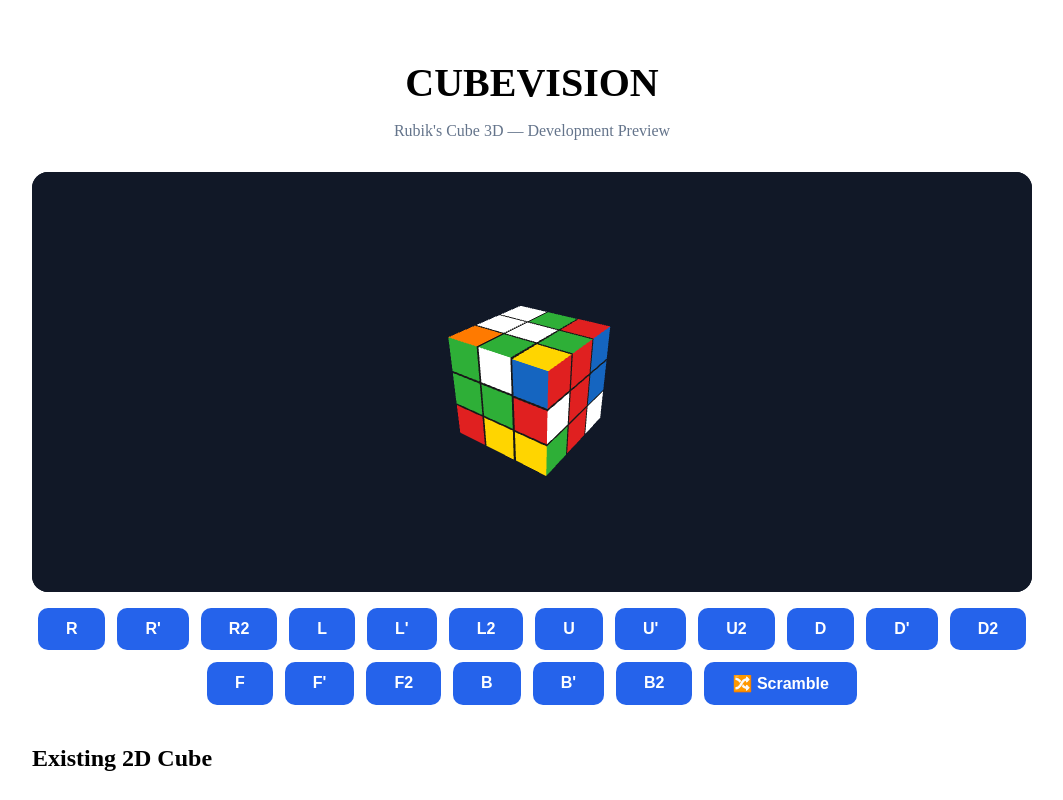
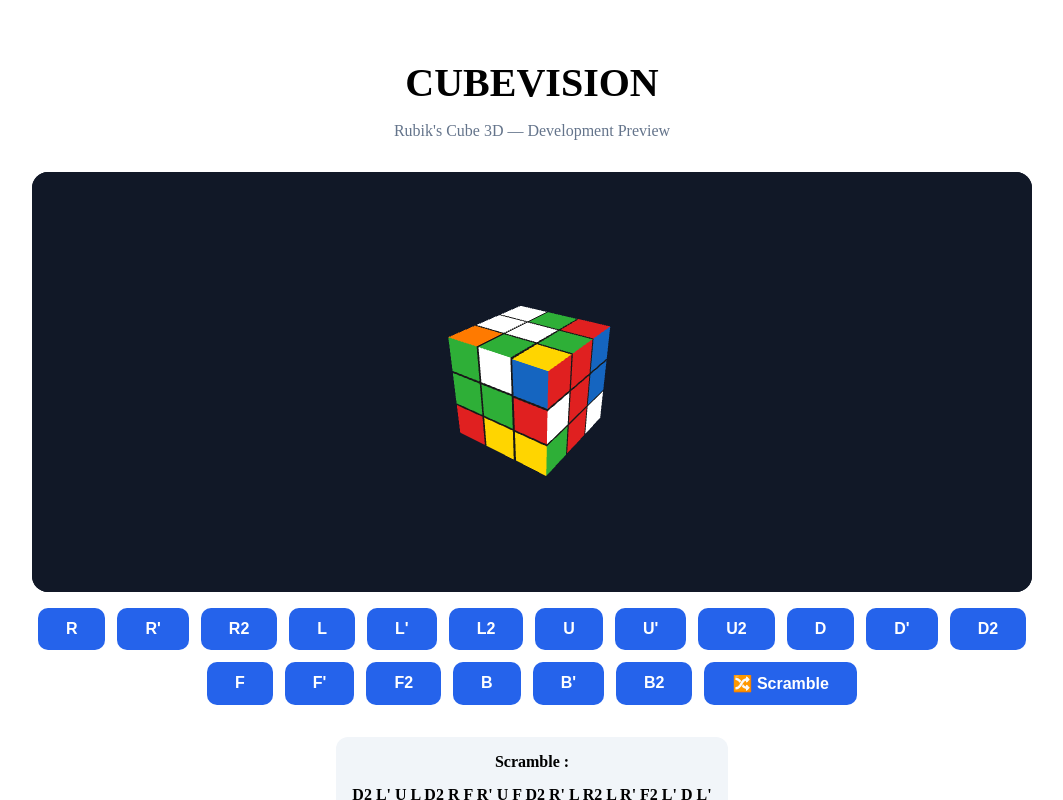
Before and after one commit to chaimamtiri/CUBEVISION, an Angular app: page / in a window 1280 px wide. Both pictures are taken after a click on the button "🔀 Scramble". Shown: the top 800 px of the page, without its empty margins (108-1171 px from the left). Built offline with nearby package versions, Linux system fonts and the light colour scheme.

Commit message:
feat: display generated scramble notation

```diff
--- a/src/app/components/rubiks-cube/rubiks-cube.html
+++ b/src/app/components/rubiks-cube/rubiks-cube.html
@@ -38,4 +38,11 @@
   🔀 Scramble
 </button>
 
+@if (scrambleNotation) {
+  <div class="scramble-display">
+    <strong>Scramble :</strong>
+    <p>{{ scrambleNotation }}</p>
+  </div>
+}
+
 </div>
--- a/src/app/components/rubiks-cube/rubiks-cube.scss
+++ b/src/app/components/rubiks-cube/rubiks-cube.scss
@@ -51,3 +51,19 @@
   margin-top: 16px;
   gap: 12px;
 }
+
+.scramble-display {
+  margin-top: 20px;
+  padding: 16px;
+  border-radius: 12px;
+  background: #f1f5f9;
+  text-align: center;
+
+  p {
+    margin: 10px 0 0;
+    font-size: 16px;
+    font-weight: 600;
+    line-height: 1.8;
+    overflow-wrap: anywhere;
+  }
+}
--- a/src/app/components/rubiks-cube/rubiks-cube.ts
+++ b/src/app/components/rubiks-cube/rubiks-cube.ts
@@ -94,6 +94,8 @@ export class RubiksCubeComponent
       color: 0x181818
     })
   };
+
+  scrambleNotation = '';
 
   // =====================================
   // 1. INITIALISATION THREE.JS
@@ -644,6 +646,7 @@ export class RubiksCubeComponent
 
     // Générer 20 mouvements
     this.pendingMoves = generateScramble(20);
+    this.scrambleNotation = this.pendingMoves.join(' ');
 
     console.log(
       'Scramble :',
```
